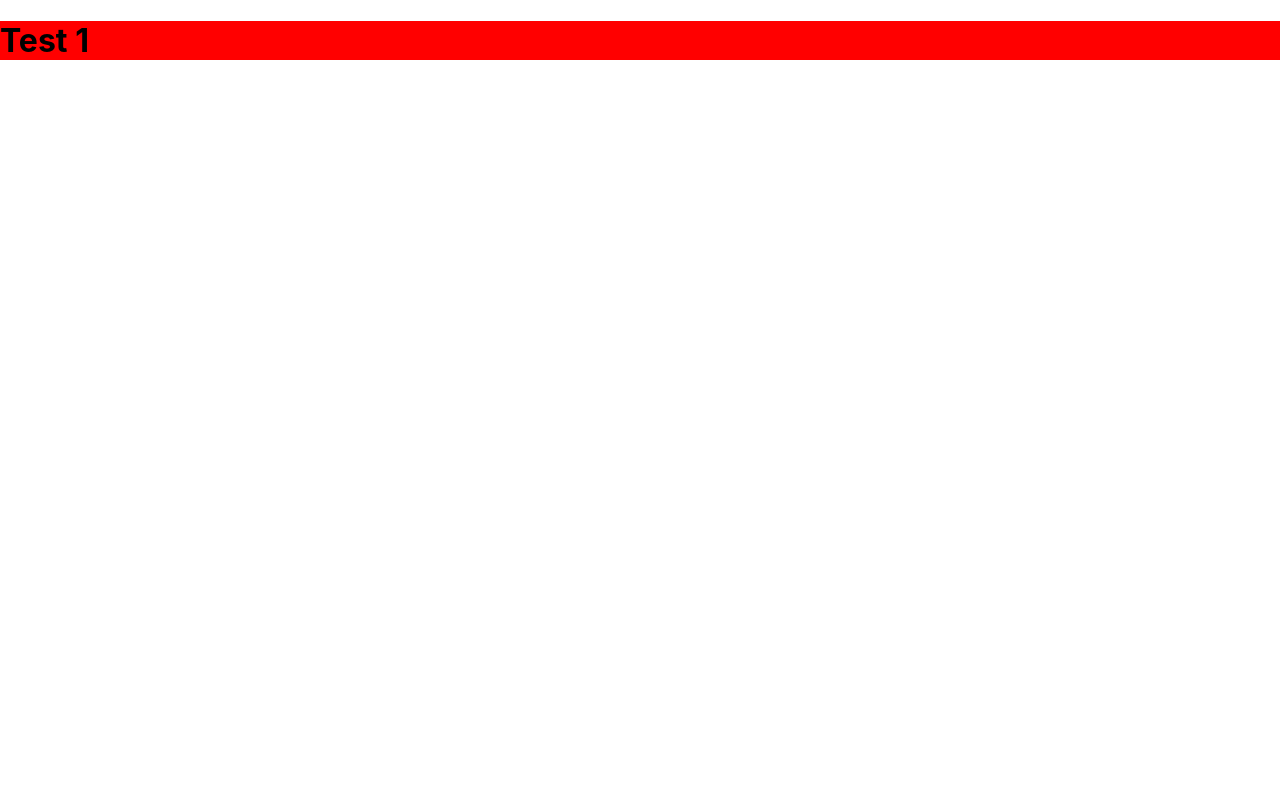
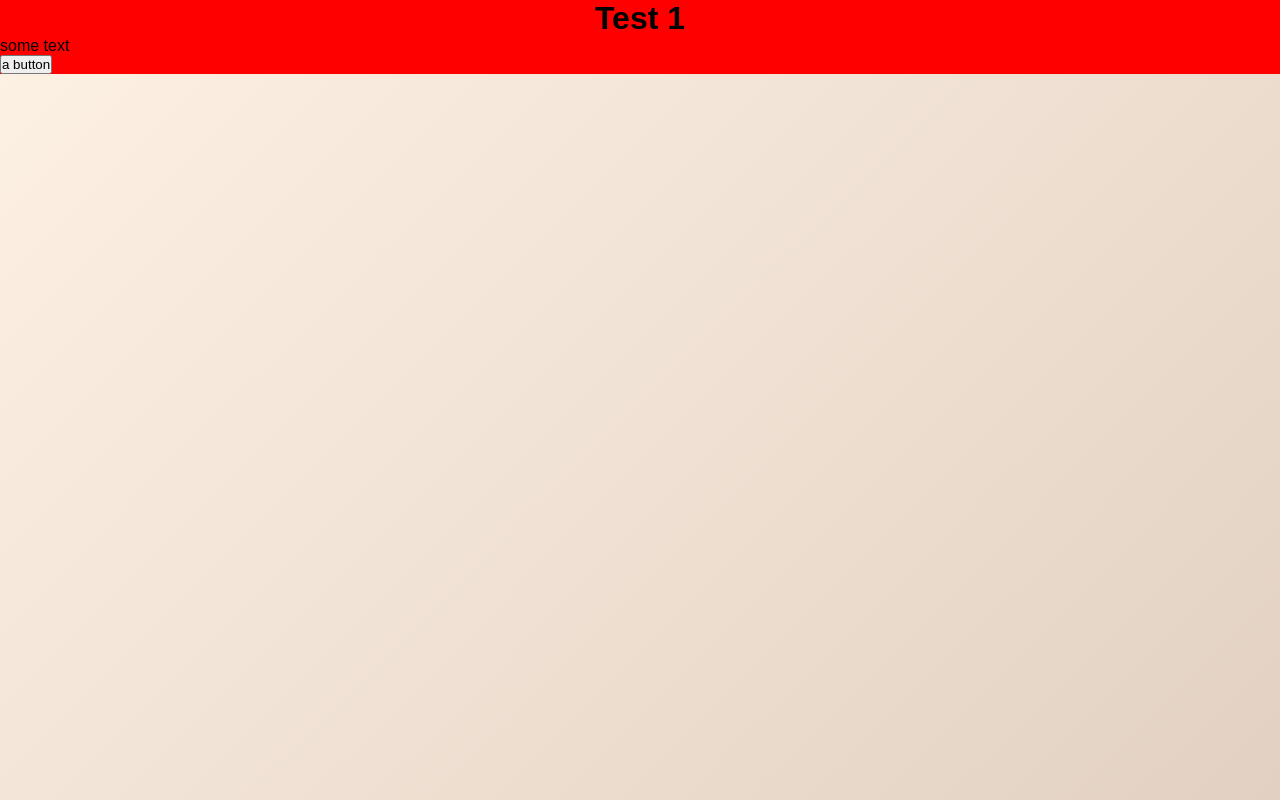
Before and after one commit to johannranudd/twitter-clone-1.0, a Next.js app: page / in a window 1280 px wide. Built offline with nearby package versions, Linux system fonts and the light colour scheme.

Commit message:
second commit

```diff
--- /dev/null
+++ b/components/layout/layout.js
@@ -0,0 +1,26 @@
+// import Navbar from './navbar';
+import Head from 'next/head';
+import { GlobalStyle } from '../../styles/app.styles';
+import { useRouter } from 'next/router';
+// import Footer from './footer';
+
+const Layout = (props) => {
+  const router = useRouter();
+  return (
+    <>
+      <Head>
+        <title>{`Next API template${router.asPath}`}</title>
+        <meta name='description' content='next api template' />
+        <meta name='author' content='Johann Ranudd' />
+        <meta name='viewport' content='initial-scale=1.0, width=device-width' />
+        <link rel='icon' href='/favicon.ico' />
+      </Head>
+      {/* <Navbar /> */}
+      <GlobalStyle />
+      <main>{props.children}</main>
+      {/* <Footer /> */}
+    </>
+  );
+};
+
+export default Layout;
--- a/pages/_app.js
+++ b/pages/_app.js
@@ -1,7 +1,12 @@
-import '../styles/globals.css'
+import '../styles/globals.css';
+import Layout from '../components/layout/layout';
 
 function MyApp({ Component, pageProps }) {
-  return <Component {...pageProps} />
+  return (
+    <Layout>
+      <Component {...pageProps} />
+    </Layout>
+  );
 }
 
-export default MyApp
+export default MyApp;
--- a/pages/index.js
+++ b/pages/index.js
@@ -12,6 +12,8 @@ export default function Home() {
       </Head>
       <StyledDiv>
         <h1>Test 1</h1>
+        <p>some text</p>
+        <button>a button</button>
       </StyledDiv>
     </div>
   );
```
